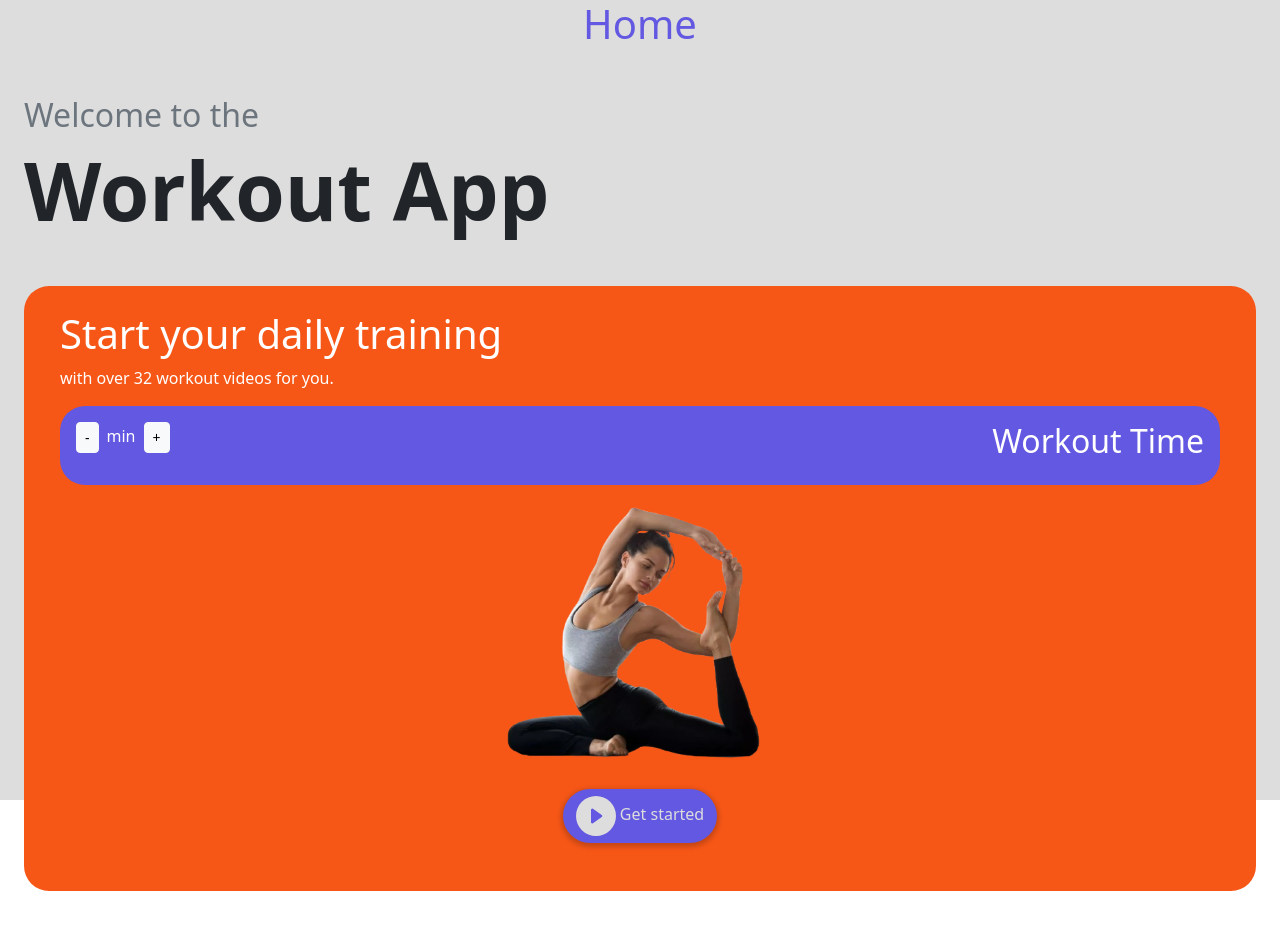
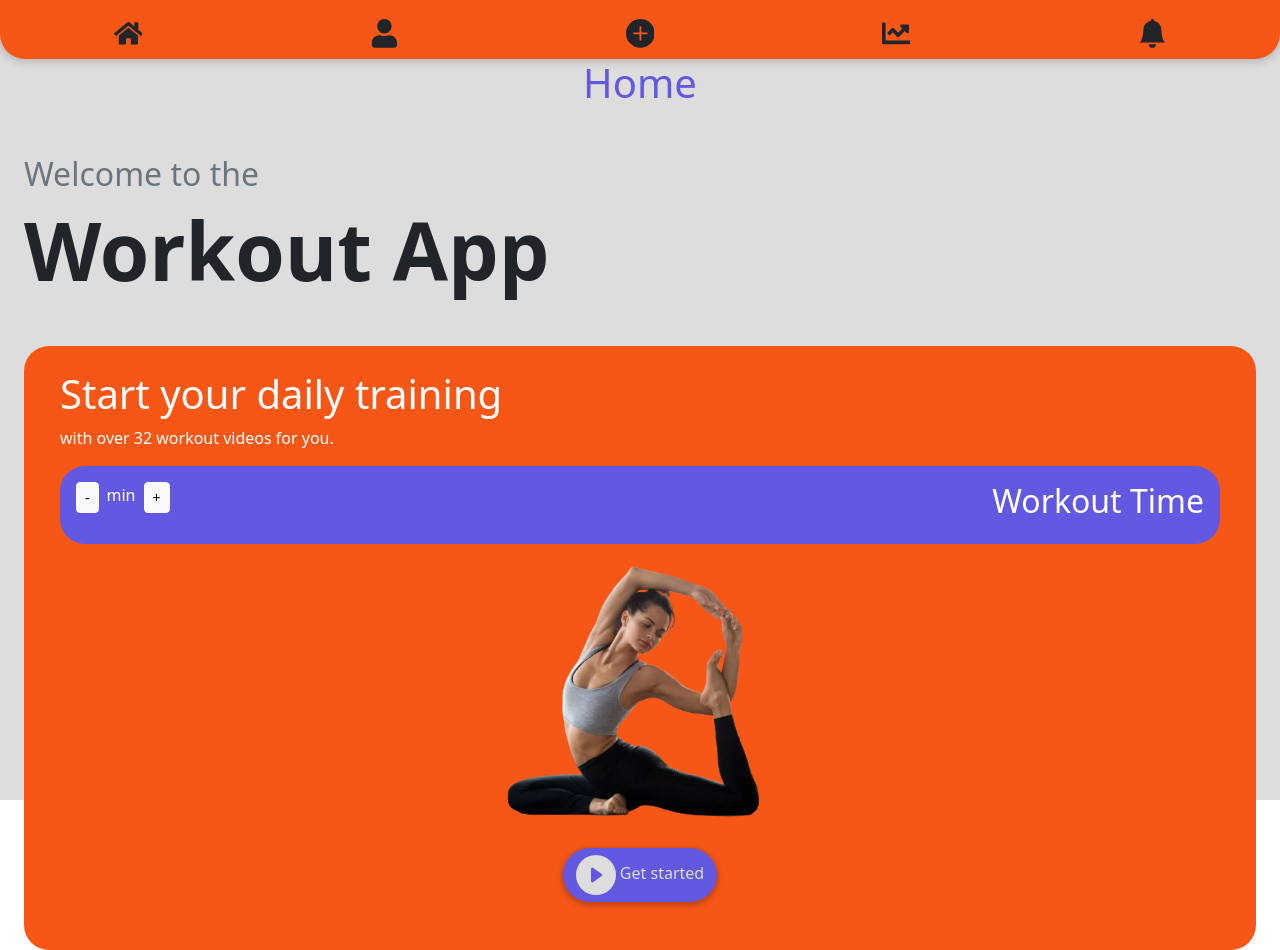
Before and after one commit to magneises/reactCrashCourseWithReachApp-LearnWebDevWithNorbert, a React (Vite) app in the folder workout-app/: page / in a window 1280 px wide. Before the commit the page ends 891 px from the top, so only its background shows below. Built offline with nearby package versions, Linux system fonts and the light colour scheme.

Commit message:
updated app.jsx, created nav and included icons

```diff
--- a/workout-app/src/App.jsx
+++ b/workout-app/src/App.jsx
@@ -1,7 +1,10 @@
 
+import './App.css'
+import { FaHome, FaUser, FaChartLine } from "react-icons/fa"
+import { BsPlusCircleFill, BsBellFill } from "react-icons/bs"
 import Title from "./components/Title"
 import Home from "./components/Home"
-import './App.css'
+
 
 function App() {
   // Keeping below for reference styling
@@ -10,6 +13,13 @@ function App() {
   //   backgroundColor: "blue",
   // }
   return <div className="App">
+    <nav className="navbar">
+      <li><FaHome/></li>
+      <li><FaUser/></li>
+      <li><BsPlusCircleFill/></li>
+      <li><FaChartLine/></li>
+      <li><BsBellFill/></li>
+    </nav>
     <Home />
   </div>
 }
```
